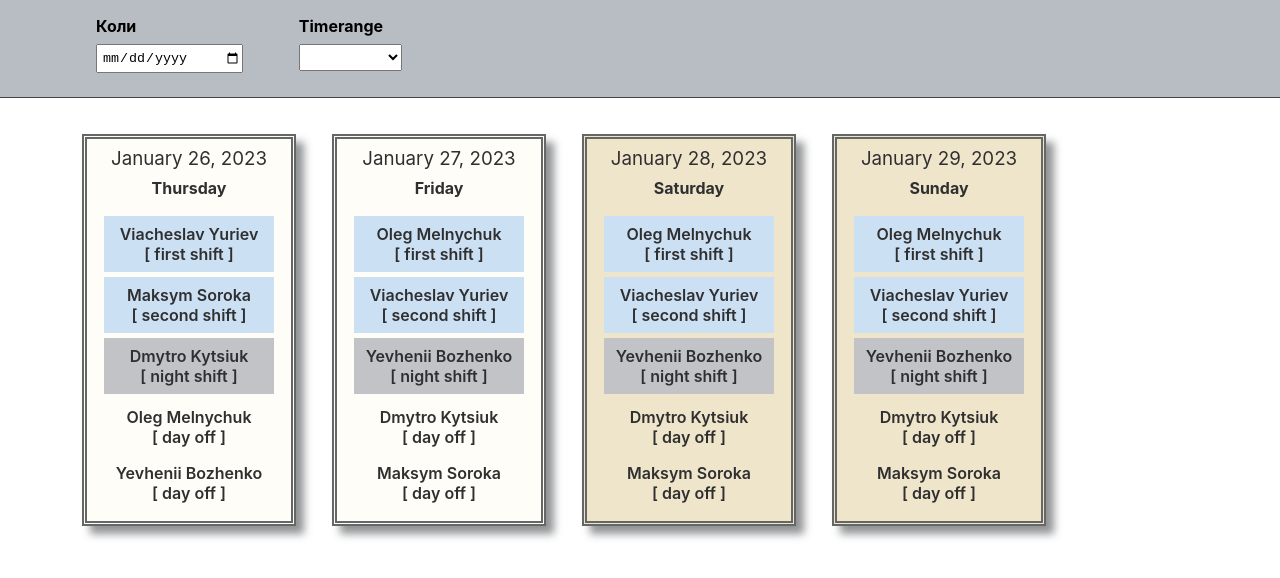
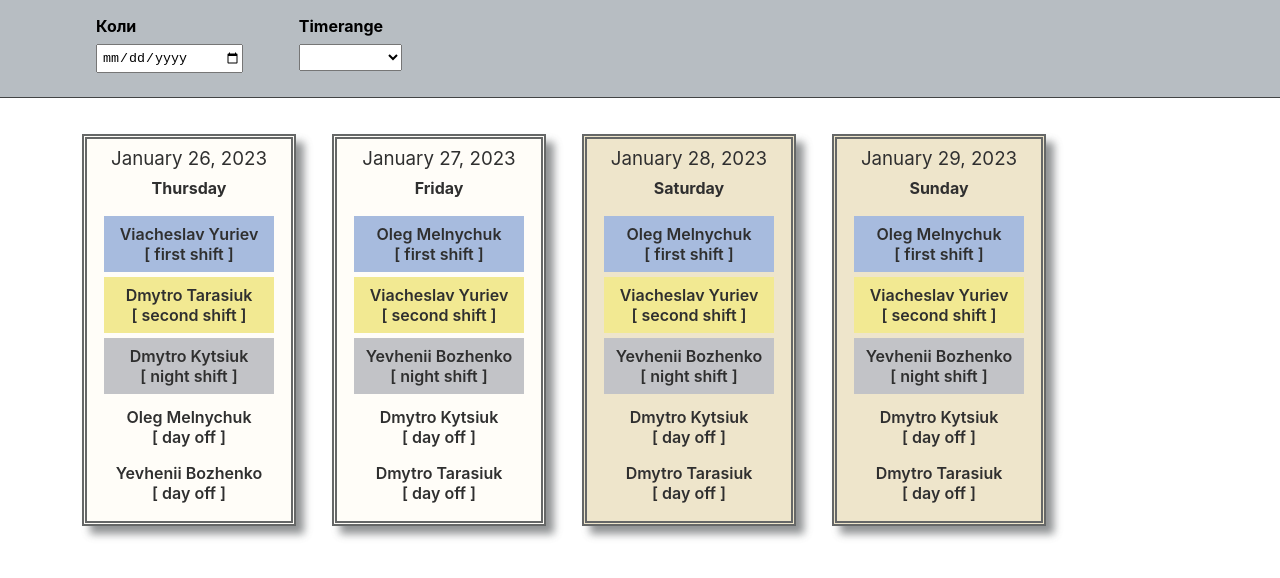
Before and after one commit to t-anpilov/MyCalendar, a React (Create React App) app: page / in a window 1280 px wide. Shown: the top 578 px of the page. Built offline with nearby package versions, Linux system fonts and the light colour scheme; the HTML template or start-up script is replaced by a standard one.

Commit message:
changed styles

```diff
--- a/src/App.css
+++ b/src/App.css
@@ -69,8 +69,12 @@ ul li {
     width: 60%;
 }
 
-.day_shift {
-    background-color: rgb(193, 217, 242);
+.first_shift {
+    background-color: rgb(147, 172, 215);
+}
+/*(116, 147, 201)*/
+.second_shift {
+    background-color: rgb(239, 229, 121);
 }
 
 .night_shift {
--- a/src/models/Shifts.ts
+++ b/src/models/Shifts.ts
@@ -23,16 +23,16 @@ export class Shifts {
     }
 
     protected teams: Team[] = [
-        {firstDate: '2020, 6, 8', lead: 'Viacheslav Yuriev'},
-        {firstDate: '2020, 6, 11', lead: 'Oleg Melnychuk'},
-        {firstDate: '2020, 6, 14', lead: 'Dmytro Kytsiuk'},
-        {firstDate: '2020, 6, 17', lead: 'Yevhenii Bozhenko'},
-        {firstDate: '2020, 6, 20', lead: 'Maksym Soroka'}
+        {firstDate: '2023, 3, 10', lead: 'Viacheslav Yuriev'},
+        {firstDate: '2023, 3, 13', lead: 'Oleg Melnychuk'},
+        {firstDate: '2023, 3, 1', lead: 'Dmytro Kytsiuk'},
+        {firstDate: '2023, 3, 4', lead: 'Yevhenii Bozhenko'},
+        {firstDate: '2023, 3, 7', lead: 'Dmytro Tarasiuk'}
     ];
 
     protected shifts: Shift[] =  [
-        {type: 'first shift', style: 'day_shift', order: 1},
-        {type: 'second shift', style: 'day_shift', order: 2},
+        {type: 'first shift', style: 'first_shift', order: 1},
+        {type: 'second shift', style: 'second_shift', order: 2},
         {type: 'night shift', style: 'night_shift', order: 3},
         {type: 'day off', style: 'day_off', order: 4}
     ];
```
